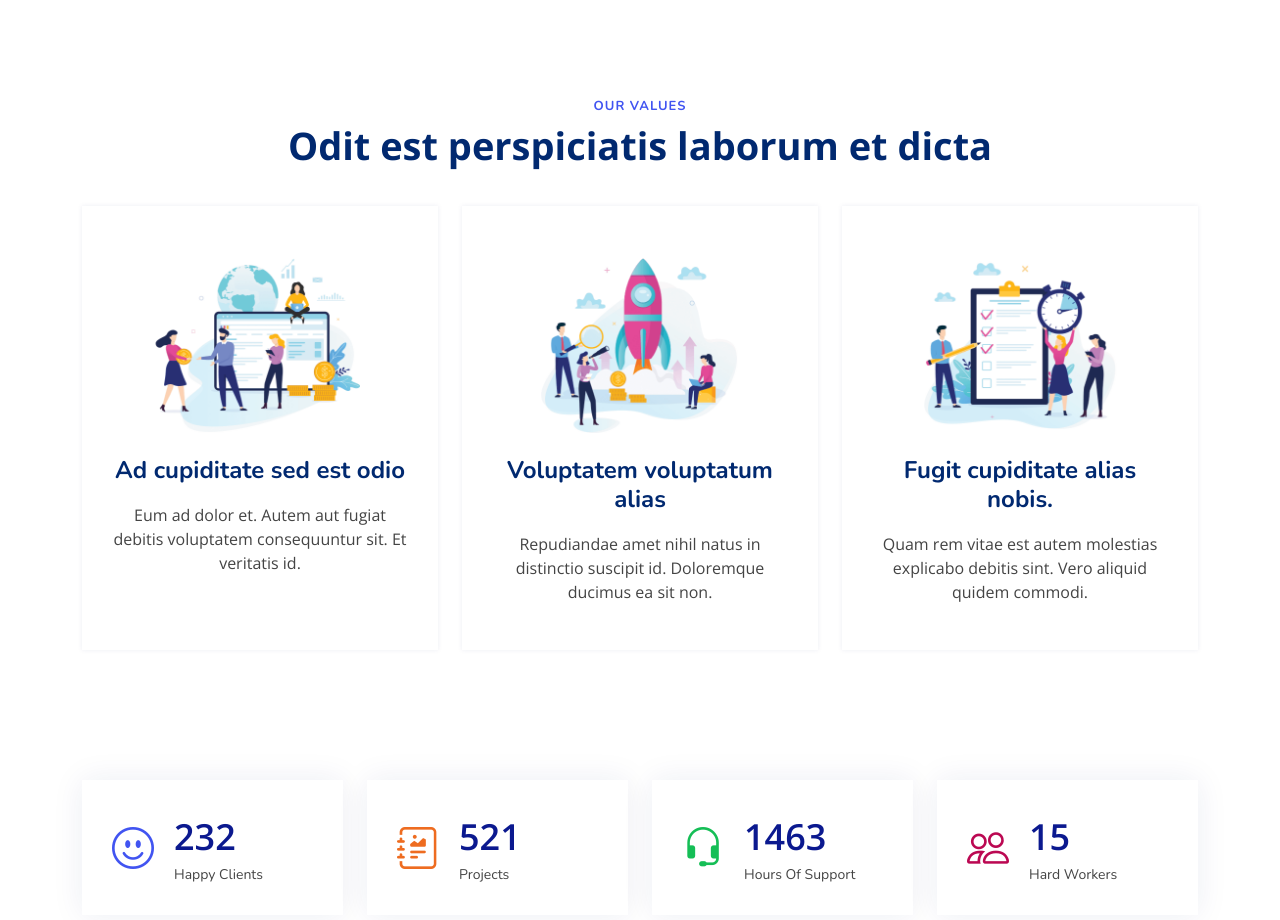
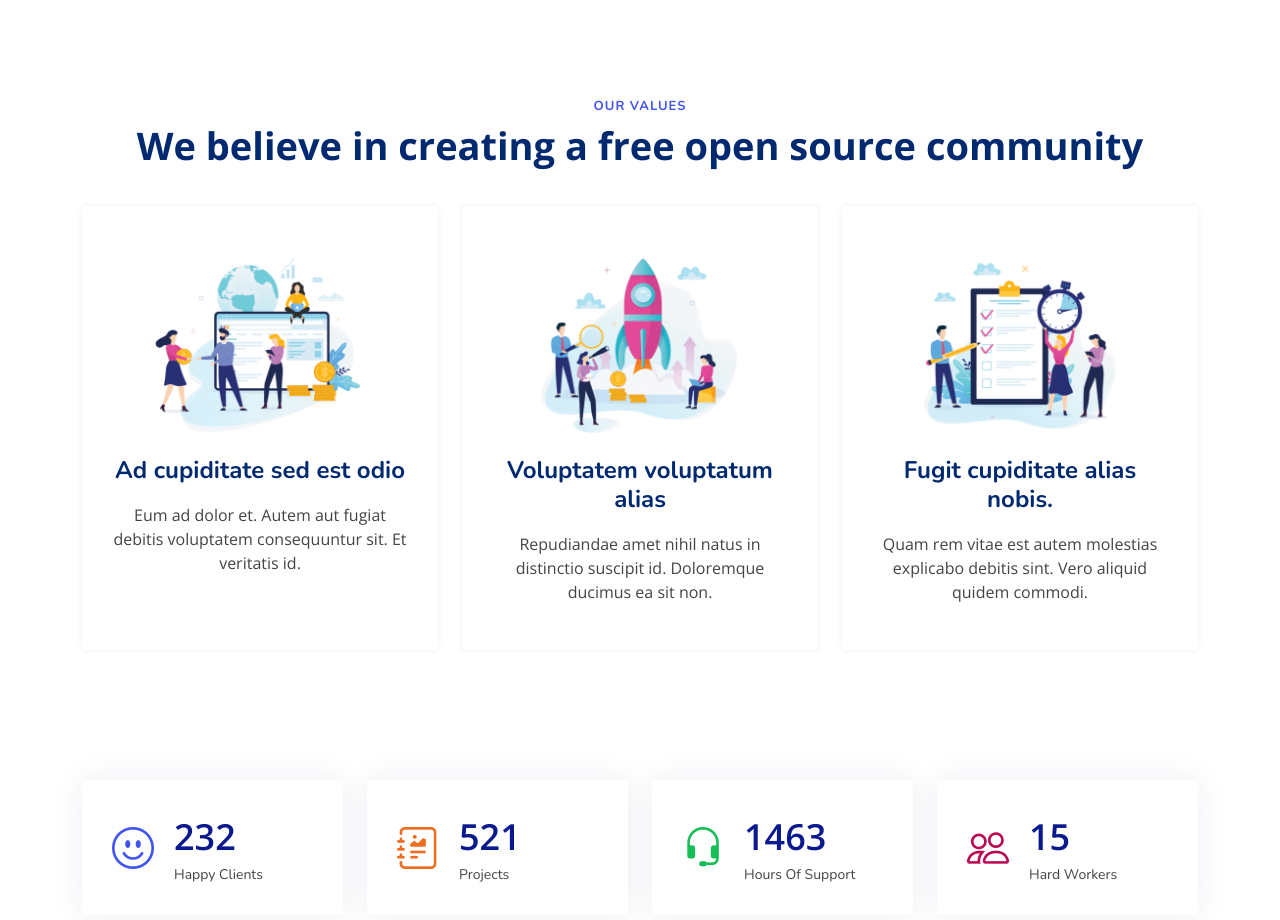
Before and after one commit to Binary-Coders/Binary-Coder-Website, a plain HTML site: page index.html in a window 1280 px wide. Shown: the part 1300-2220 px from the top of the page. Drawn offline with nearby package versions, Linux system fonts and the light colour scheme.

Commit message:
Changed Values content

```diff
--- a/index.html
+++ b/index.html
@@ -138,7 +138,7 @@
 
         <header class="section-header">
           <h2>Our Values</h2>
-          <p>Odit est perspiciatis laborum et dicta</p>
+          <p>We believe in creating a free open source community</p>
         </header>
 
         <div class="row">
```
